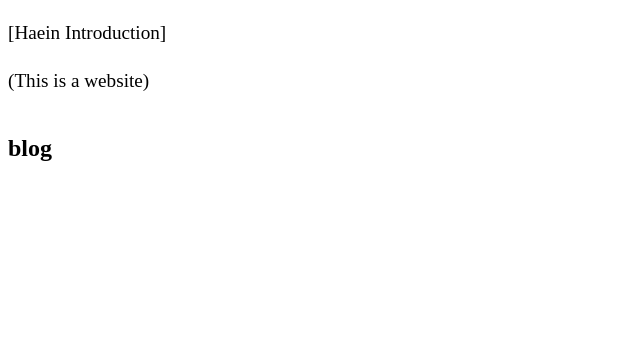
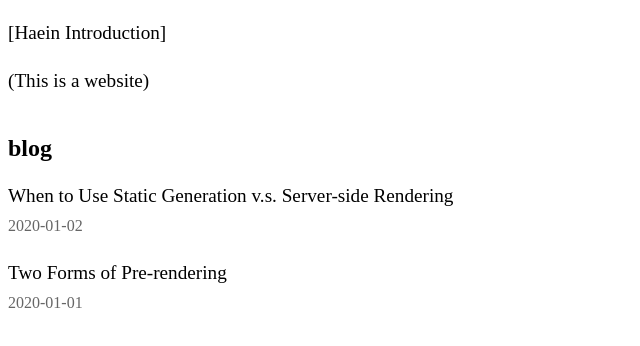
Before and after one commit to haenanim/my-next-app, a Next.js app: page / in a window 1280 px wide. Shown: the top 346 px of the page, without its empty margins (0-640 px from the left). Built offline with nearby package versions, Linux system fonts and the light colour scheme.

Commit message:
feat : 포스트 불러오기

```diff
--- a/lib/post.ts
+++ b/lib/post.ts
@@ -15,7 +15,7 @@ export function getSortedPostsData() {
     const matterResult = matter(fileContents);
     return {
       id,
-      ...allPostsData(matterResult.data as { data: string; title: string }),
+      ...(matterResult.data as { data: string; title: string }),
     };
   });
 
--- a/pages/index.tsx
+++ b/pages/index.tsx
@@ -2,10 +2,20 @@ import Head from 'next/head';
 import Image from 'next/image';
 import { Inter } from 'next/font/google';
 import styles from '@/styles/Home.module.css';
+import { getSortedPostsData } from '@/lib/post';
+import { GetStaticProps } from 'next';
 
-const inter = Inter({ subsets: ['latin'] });
+// const inter = Inter({ subsets: ['latin'] });
 
-export default function Home() {
+const Home = ({
+  allPostsData,
+}: {
+  allPostsData: {
+    date: string;
+    title: string;
+    id: string;
+  }[];
+}) => {
   return (
     <>
       <Head>
@@ -17,8 +27,26 @@ export default function Home() {
       </section>
       <section className={`${styles.headingMd} ${styles.padding1px}`}>
         <h2 className={styles.headingLg}>blog</h2>
-        <ul className={styles.list}></ul>
+        <ul className={styles.list}>
+          {allPostsData.map(({ id, title, date }) => (
+            <li className={styles.listItem} key={id}>
+              <a>{title}</a>
+              <br />
+              <small className={styles.lightText}>{date}</small>
+            </li>
+          ))}
+        </ul>
       </section>
     </>
   );
-}
+};
+
+export default Home;
+export const getStaticProps: GetStaticProps = async () => {
+  const allPostsData = getSortedPostsData();
+  return {
+    props: {
+      allPostsData,
+    },
+  };
+};
--- a/styles/Home.module.css
+++ b/styles/Home.module.css
@@ -15,3 +15,9 @@
   padding: 0;
   margin: 0;
 }
+.lightText {
+  color: #666;
+}
+.listItem {
+  margin: 0 0 1.25rem;
+}
```
